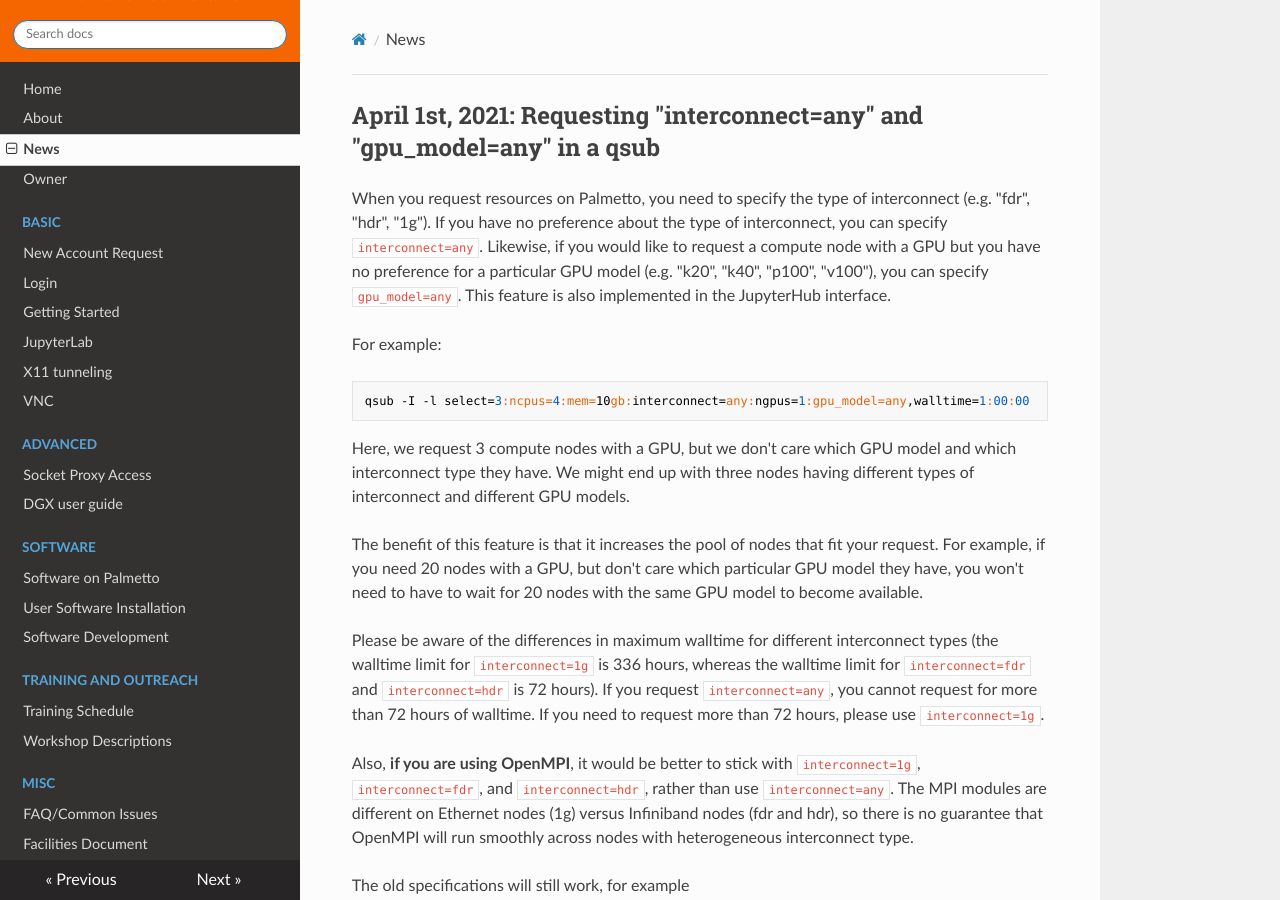
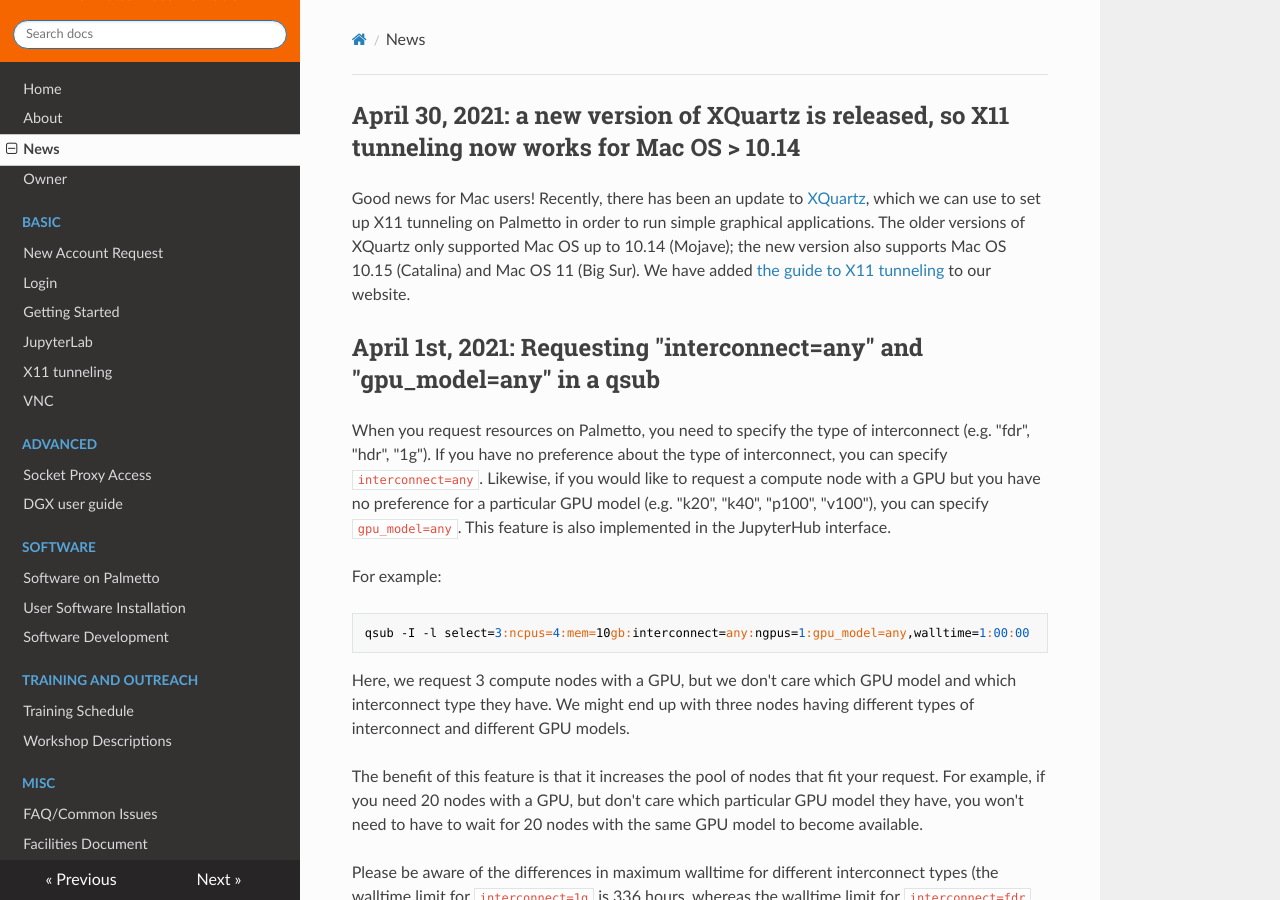
Before and after one commit to clemsonciti/palmetto-documentation, an MkDocs documentation site: the page built from docs/news.md, in a window 1280 px wide and 900 px high. Built offline with MkDocs 1.6.1, drawn with Linux system fonts in a browser that asks for light colours; nearby versions of some CDN libraries.

Commit message:
Update news.md

```diff
--- a/docs/news.md
+++ b/docs/news.md
@@ -1,3 +1,8 @@
+## April 30, 2021: a new version of XQuartz is released, so X11 tunneling now works for Mac OS > 10.14
+
+Good news for Mac users! Recently, there has been an update to [XQuartz](https://www.xquartz.org/), which we can use to set up X11 tunneling on Palmetto in order to run simple graphical applications. The older versions of XQuartz only supported Mac OS up to 10.14 (Mojave); the new version also supports Mac OS 10.15 (Catalina) and Mac OS 11 (Big Sur). We have added [the guide to X11 tunneling](https://www.palmetto.clemson.edu/palmetto/basic/x11_tunneling/) to our website.
+
+
 ## April 1st, 2021: Requesting "interconnect=any" and "gpu_model=any" in a qsub
 
 When you request resources on Palmetto, you need to specify the type of interconnect (e.g. "fdr", "hdr", "1g"). If you have no preference about the type of interconnect, you can specify `interconnect=any`. Likewise, if you would like to request a compute node with a GPU but you have no preference for a particular GPU model (e.g. "k20", "k40", "p100", "v100"), you can specify `gpu_model=any`. This feature is also implemented in the JupyterHub interface.
```
